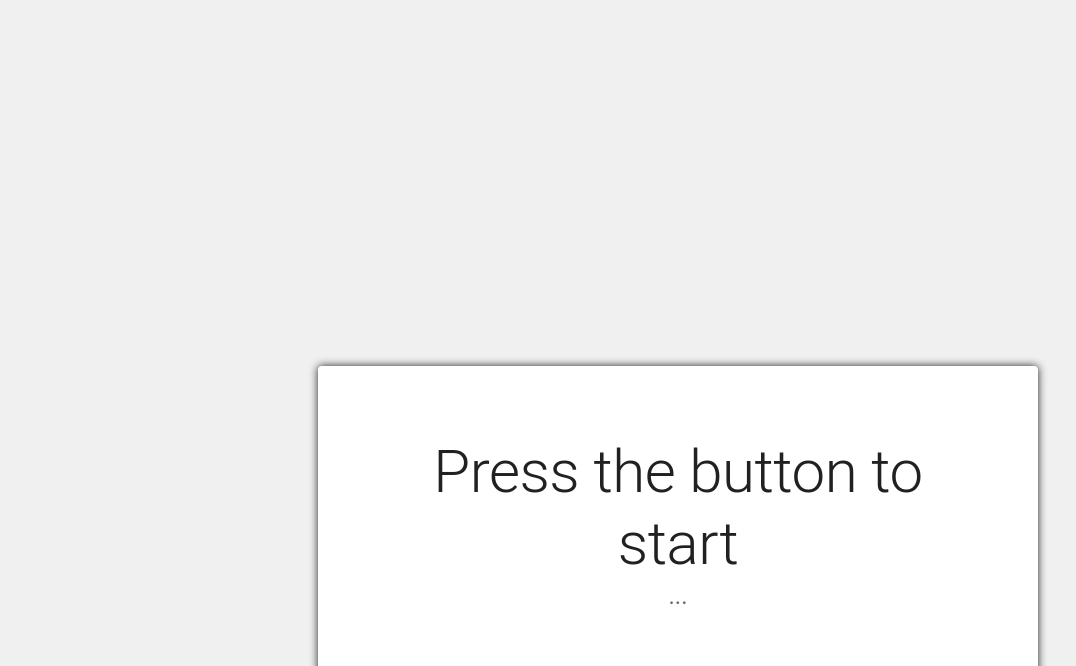
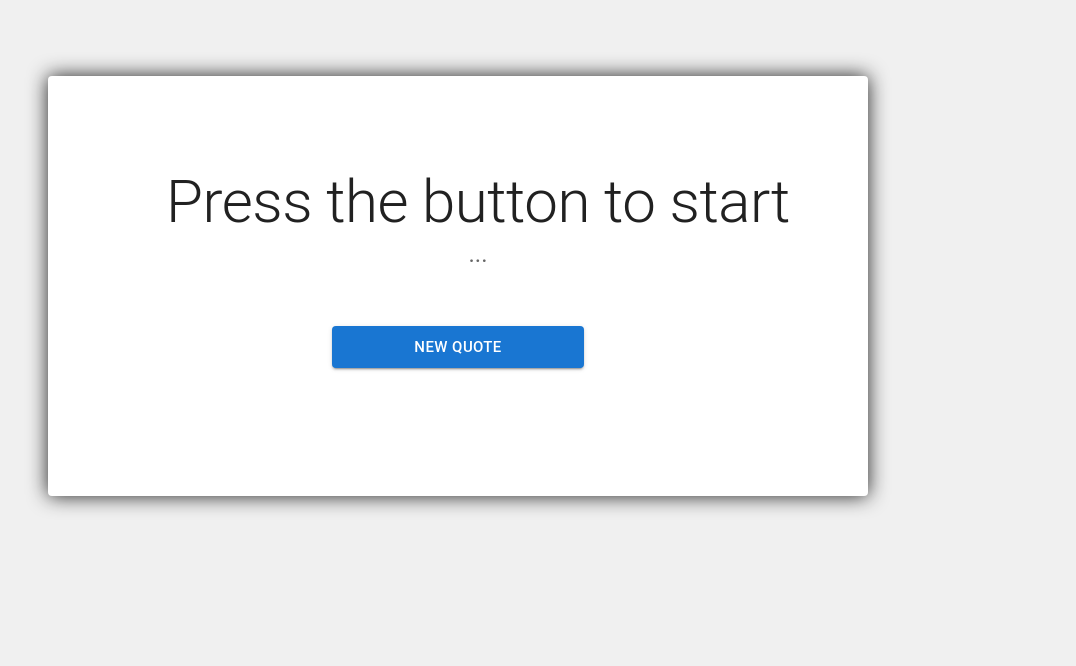
Before and after one commit to MSiestoGarabana/random-quote-generator-libraries, a React (Create React App) app: page / in a window 1280 px wide. Shown: the part 134-800 px from the top of the page, without its empty margins (182-1258 px from the left). Built offline with nearby package versions, Linux system fonts and the light colour scheme.

Commit message:
Update card styling properties

```diff
--- a/src/QuoteCard.js
+++ b/src/QuoteCard.js
@@ -6,7 +6,7 @@ import {
   Typography,
   Container,
 } from "@mui/material";
-//import { makeStyles } from "@mui/styles";
+
 import { styled } from "@mui/material";
 import { useAsyncFn } from "react-use";
 
@@ -23,8 +23,7 @@ function QuoteAuthorCard() {
       onClick={() => doFetch()}
       variant="contained"
       border-radius="10px"
-      margin="50px"
-      position="fixed"
+      position="absolute"
     >
       New Quote
     </Button>
@@ -34,28 +33,28 @@ function QuoteAuthorCard() {
     display: "flex",
     flexDirection: "column",
     width: "auto",
+    maxWidth: 700,
     minHeight: 300,
-    minWidth: 600,
-    margin: 500,
-    marginRight: 300,
+    minWidth: 200,
+    margin: "auto",
+    marginTop: 210,
     padding: 60,
-    boxShadow: "0px 0px 8px ",
+    boxShadow: "0px 0px 20px ",
   }));
   const ButtonContainer = styled(Container)(({ theme }) => ({
-    marginBottom: 30,
-    marginTop: 80,
+    marginTop: 20,
     width: 300,
-    padding: 10,
     display: "flex",
     flexDirection: "column",
   }));
   const TextContainer = styled(Container)(({ theme }) => ({
+    margin: 20,
+    marginBottom: 0,
     alignItems: "center",
     display: "flex",
     flexDirection: "column",
     minHeight: 150,
     padding: 10,
-    marginBottom: 0,
   }));
 
   function GetContent() {
--- a/src/index.css
+++ b/src/index.css
@@ -6,6 +6,7 @@ body {
   -webkit-font-smoothing: antialiased;
   -moz-osx-font-smoothing: grayscale;
   background-color: rgb(240, 240, 240);
+
 }
 
 code {
```
